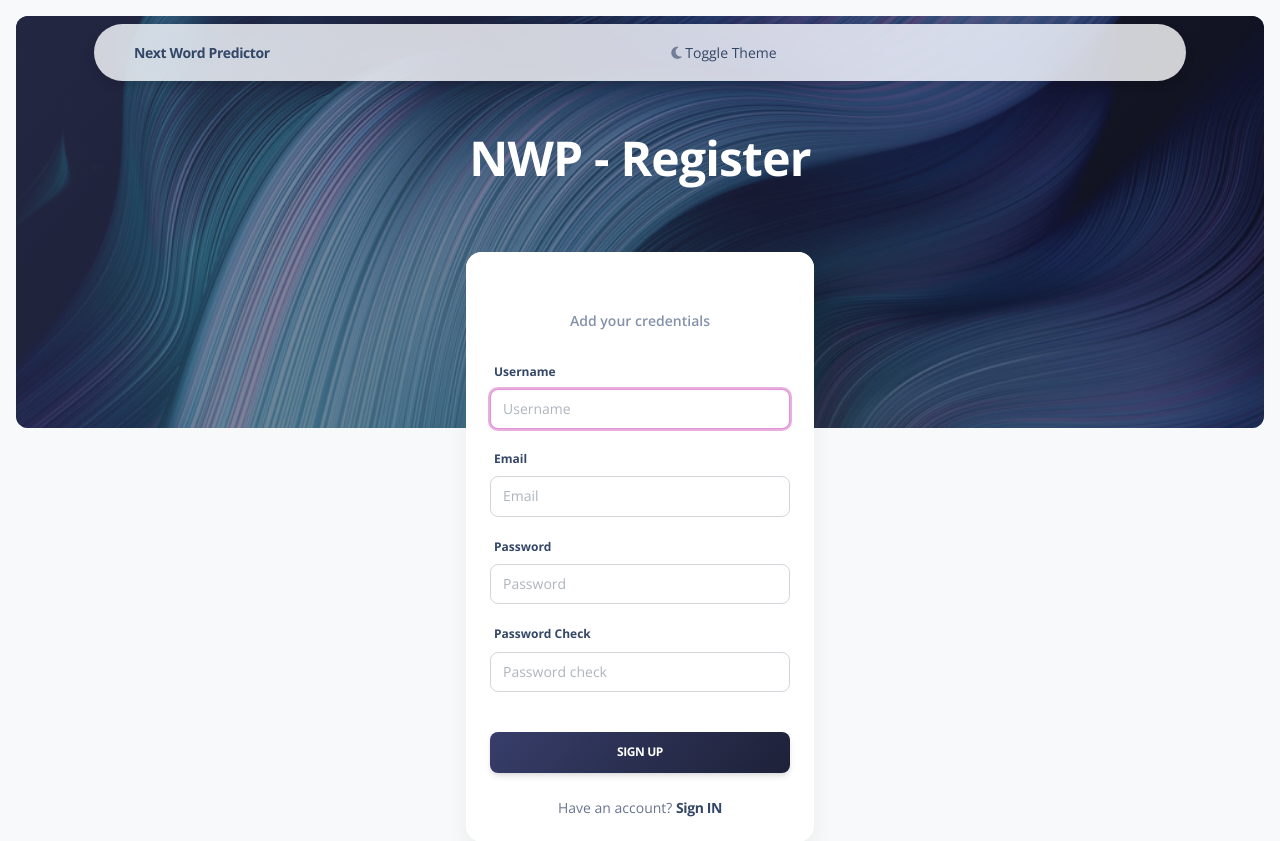
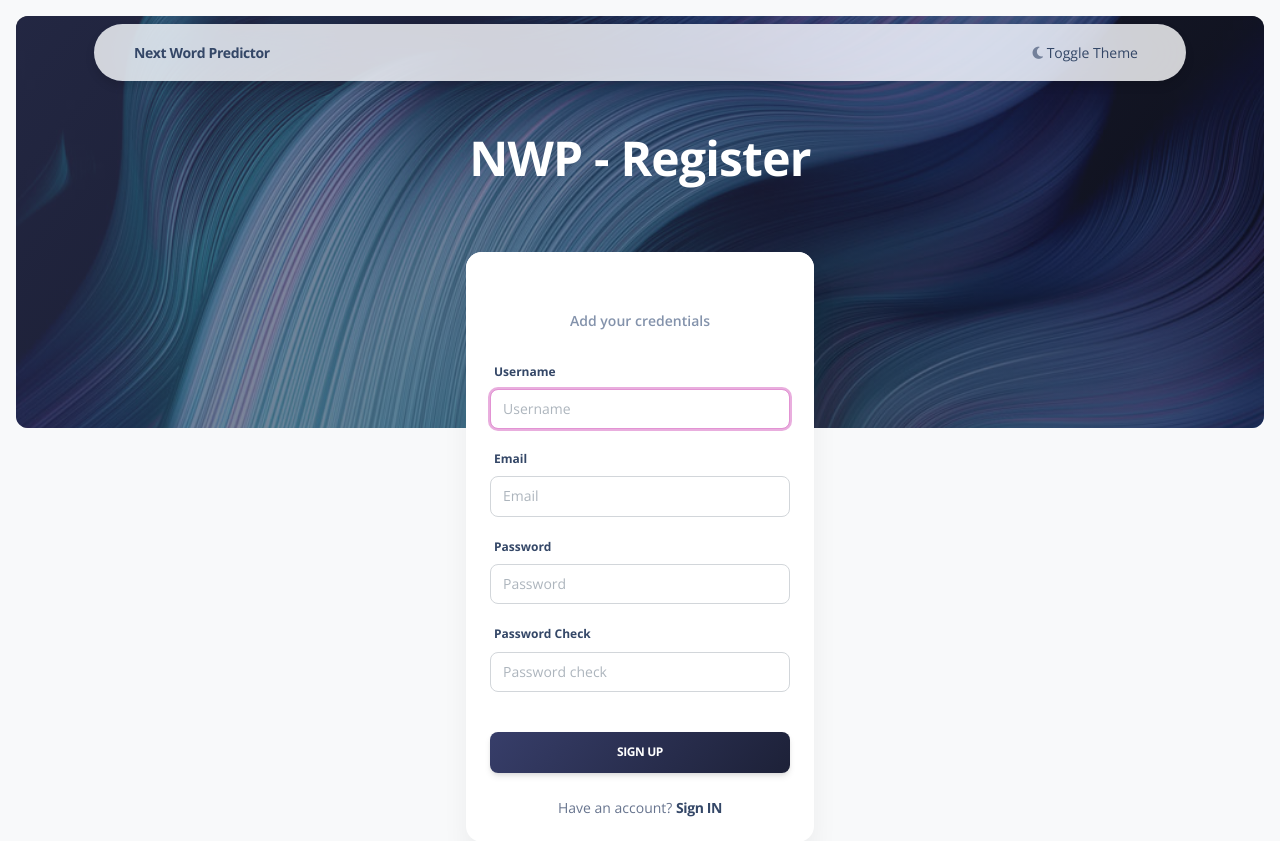
Before and after one commit to AIDI-2022/next-word-predictor, a Django app: page /register/ in a window 1280 px wide. Shown: the top 841 px of the page. Run offline with Django 3.2, Linux system fonts and the light colour scheme; some libraries are stand-ins or nearby versions.

Commit message:
made changes to navigation items

```diff
--- a/apps/templates/includes/navigation-fullscreen.html
+++ b/apps/templates/includes/navigation-fullscreen.html
@@ -12,7 +12,7 @@
         </span>
       </button>
       <div class="collapse navbar-collapse" id="navigation">
-        <ul class="navbar-nav mx-auto ms-xl-auto">
+        <ul class="navbar-nav ms-auto me-4 ms-xl-auto">
           <li class="nav-item me-2 d-flex align-items-center">
             <label for="theme-switch" class="nav-link p-0 m-0">
               <i class="fa fa-sun cursor-pointer opacity-6" id="theme-indicator"></i>
--- a/apps/templates/includes/navigation.html
+++ b/apps/templates/includes/navigation.html
@@ -9,7 +9,7 @@
               </li>
             </ol>
           </nav>
-          <div class="collapse navbar-collapse mt-sm-0 mt-2 me-md-0 me-sm-4" id="navbar">
+          <div class="collapse navbar-collapse mt-sm-0 mt-2 me-md-0 me-sm-4 flex-row-reverse" id="navbar">
             <ul class="navbar-nav  justify-content-end">
               <li class="nav-item d-flex align-items-center">
                 <a href="{% url 'login' %}" class="nav-link text-body font-weight-bold px-0">
```
